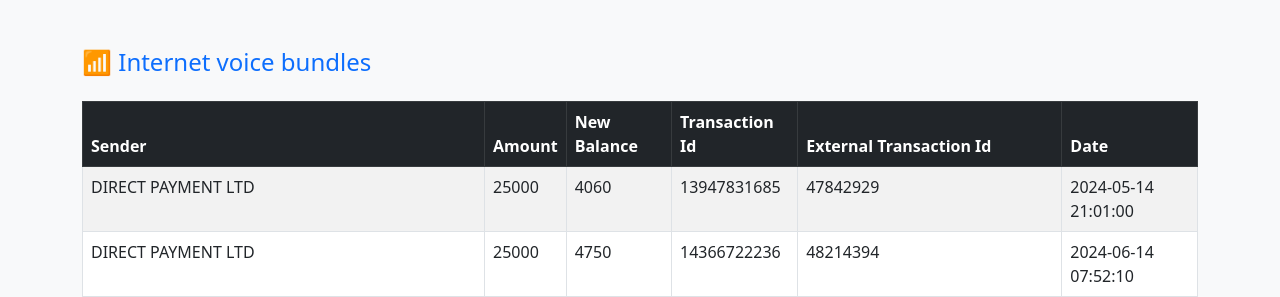
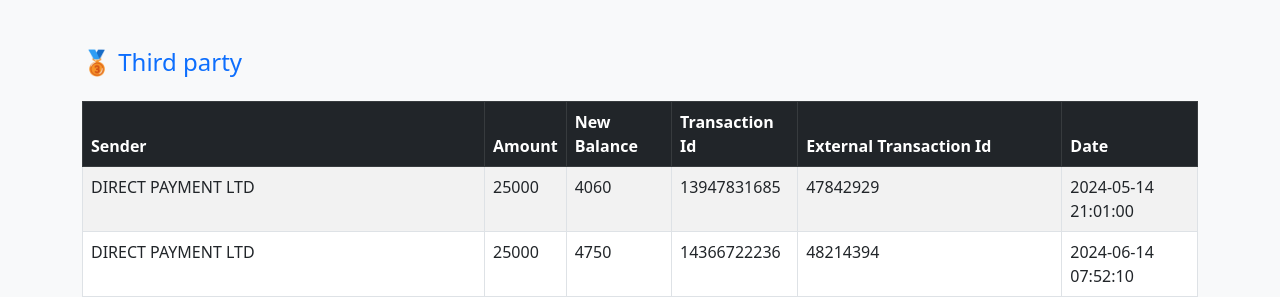
Before and after one commit to eldrige/MoMo_Stat_App, a Flask app: page /third-parties in a window 1280 px wide. Shown: the top 297 px of the page. Run offline with Flask 3, Linux system fonts and the light colour scheme; data comes from the database, SQL or seed files in the repository.

Commit message:
third party

```diff
--- a/templates/third-party.html
+++ b/templates/third-party.html
@@ -12,7 +12,7 @@
   <body class="bg-light">
     <div class="container mt-5">
       <!-- Airtime Payments -->
-      <h4 class="my-4 text-primary">📶 Internet voice bundles</h4>
+      <h4 class="my-4 text-primary">🥉 Third party</h4>
       <table class="table table-bordered table-striped table-hover">
         <thead class="table-dark">
           <tr>
```
